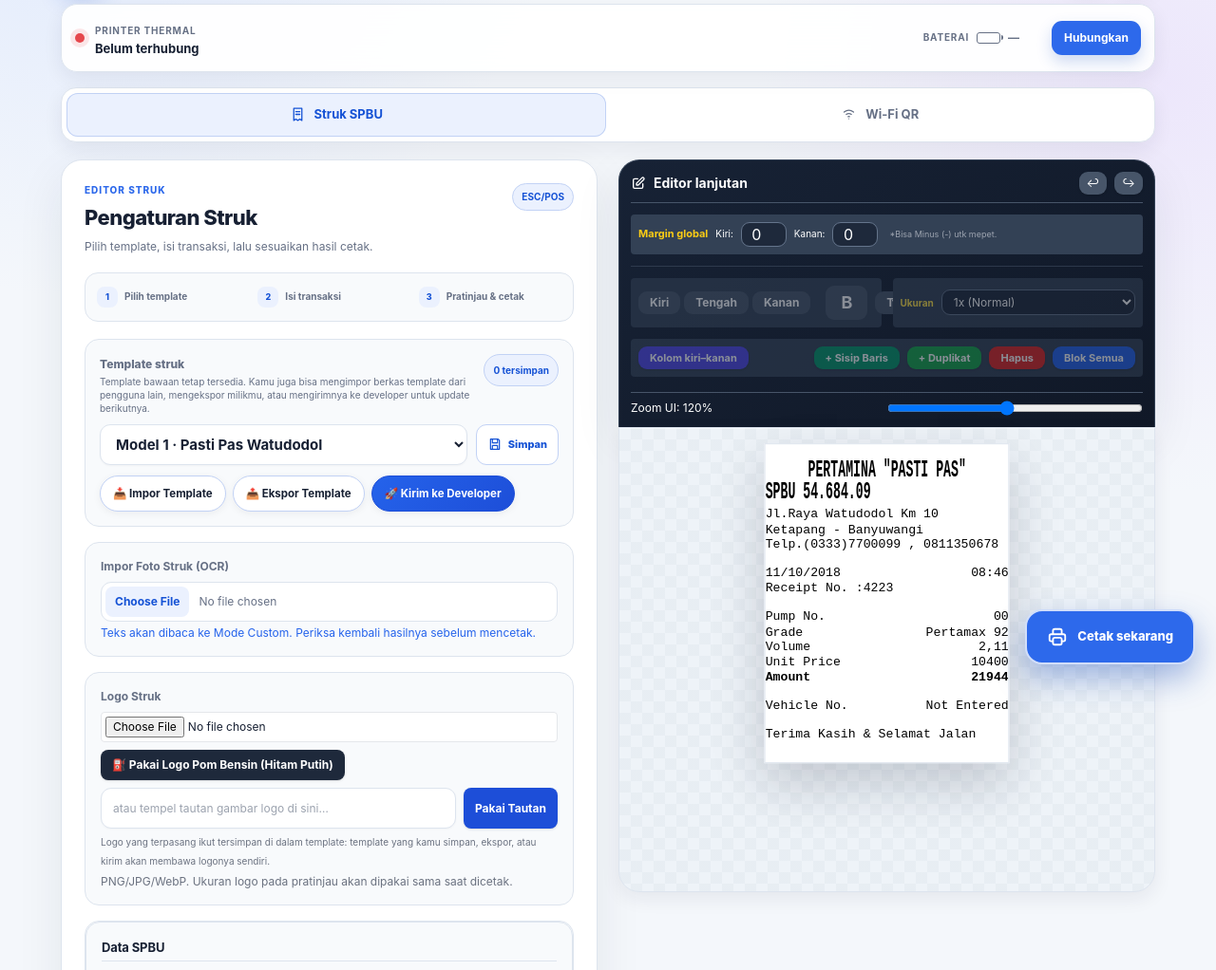
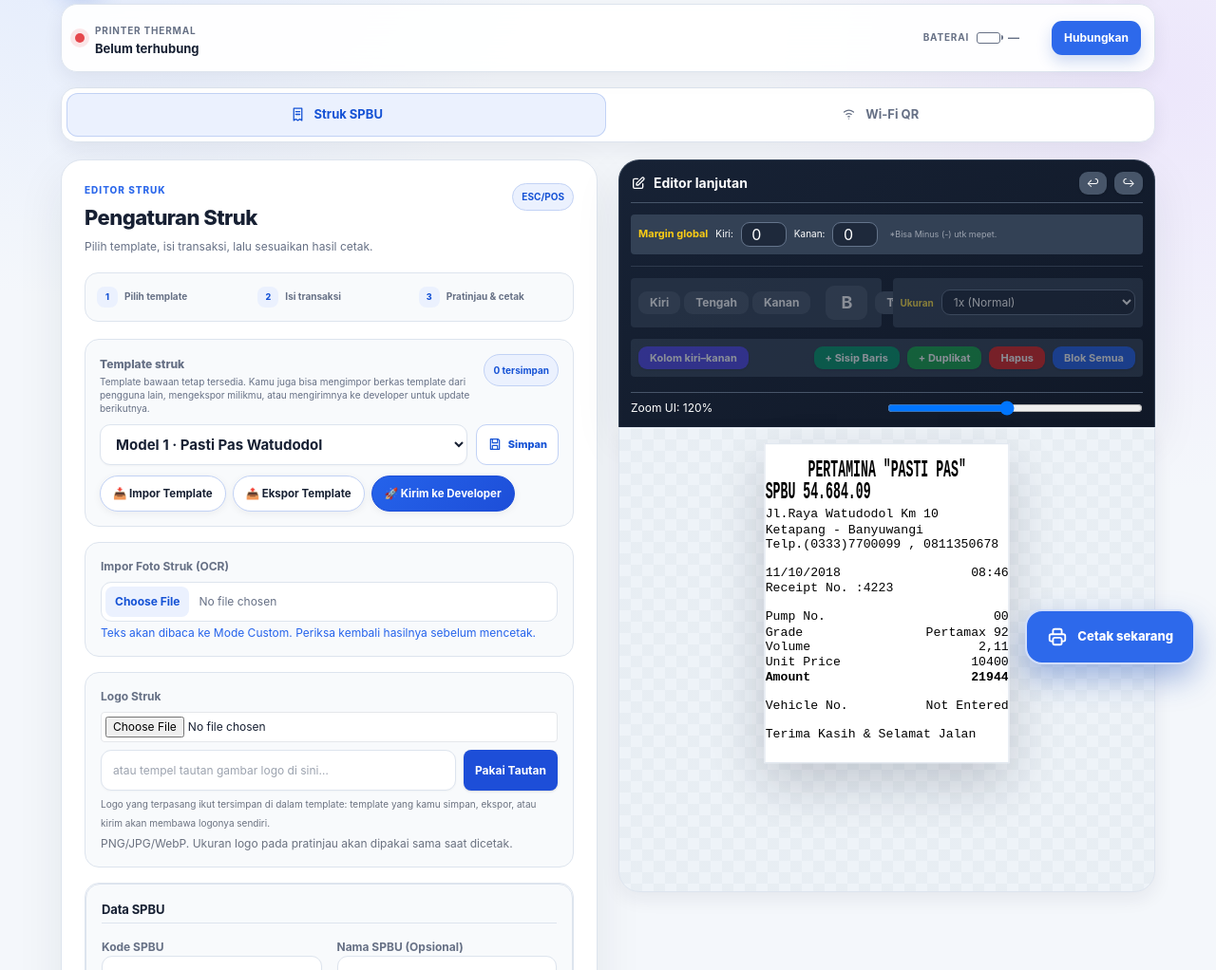
Before and after one commit to irvan1406/print2, a plain HTML site: page index.html in a window 1280 px wide. Shown: the part 78-1100 px from the top of the page at 95% size. Drawn offline with nearby package versions, Linux system fonts and the light colour scheme.

Commit message:
Hapus logo pom bensin buatan VanX (tombol + fungsi) atas permintaan user

```diff
--- a/index.html
+++ b/index.html
@@ -565,7 +565,6 @@
             <div class="border p-4 rounded bg-gray-50 border-gray-200">
                 <label class="block font-bold text-gray-700 mb-2">Logo Struk</label>
                 <input type="file" id="in-logo-file" accept="image/png,image/jpeg,image/webp" class="w-full bg-white p-1 border rounded text-xs">
-                <button type="button" onclick="pakaiLogoBawaan()" class="mt-2 bg-slate-800 text-white px-3 py-2 rounded-lg text-xs font-bold shadow">⛽ Pakai Logo Pom Bensin (Hitam Putih)</button>
                 <div class="mt-2 flex gap-2">
                     <input type="url" id="in-logo-url" placeholder="atau tempel tautan gambar logo di sini…" class="flex-1 bg-white p-2 border rounded text-xs">
                     <button type="button" onclick="pakaiLogoDariTautan()" class="bg-blue-700 text-white px-3 py-2 rounded-lg text-xs font-bold shadow">Pakai Tautan</button>
@@ -1897,29 +1896,6 @@
         } catch (e) {
             showToast('Tautan tidak bisa diambil (server gambarnya memblokir). Unduh gambarnya dulu, lalu unggah lewat pilihan berkas di atas.', 'warning');
         }
-    }
-
-    function pakaiLogoBawaan() {
-        const cv = document.createElement('canvas');
-        cv.width = 480; cv.height = 300;
-        const g = cv.getContext('2d');
-        g.fillStyle = '#000'; g.strokeStyle = '#000';
-        // Badan pompa bensin (digambar sendiri, hitam putih)
-        g.lineWidth = 14;
-        g.strokeRect(168, 36, 118, 196);
-        g.fillRect(190, 62, 74, 58);
-        g.fillStyle = '#fff'; g.fillRect(200, 74, 54, 34); g.fillStyle = '#000';
-        g.fillRect(186, 146, 92, 16);
-        g.fillRect(186, 176, 92, 16);
-        g.fillRect(150, 232, 154, 16);
-        // Selang + nozzle di sisi kanan
-        g.lineWidth = 13;
-        g.beginPath(); g.moveTo(286, 92); g.quadraticCurveTo(352, 108, 344, 176); g.quadraticCurveTo(340, 214, 322, 226); g.stroke();
-        g.fillRect(312, 196, 26, 44);
-        g.fillRect(306, 188, 38, 14);
-        receiptLogoDataUrl = cv.toDataURL('image/png');
-        renderReceiptLogo();
-        showToast('Logo pom bensin hitam putih dipasang. Atur ukurannya dengan penggeser logo.', 'success');
     }
 
     document.getElementById('in-desain').addEventListener('change', function() {
```
